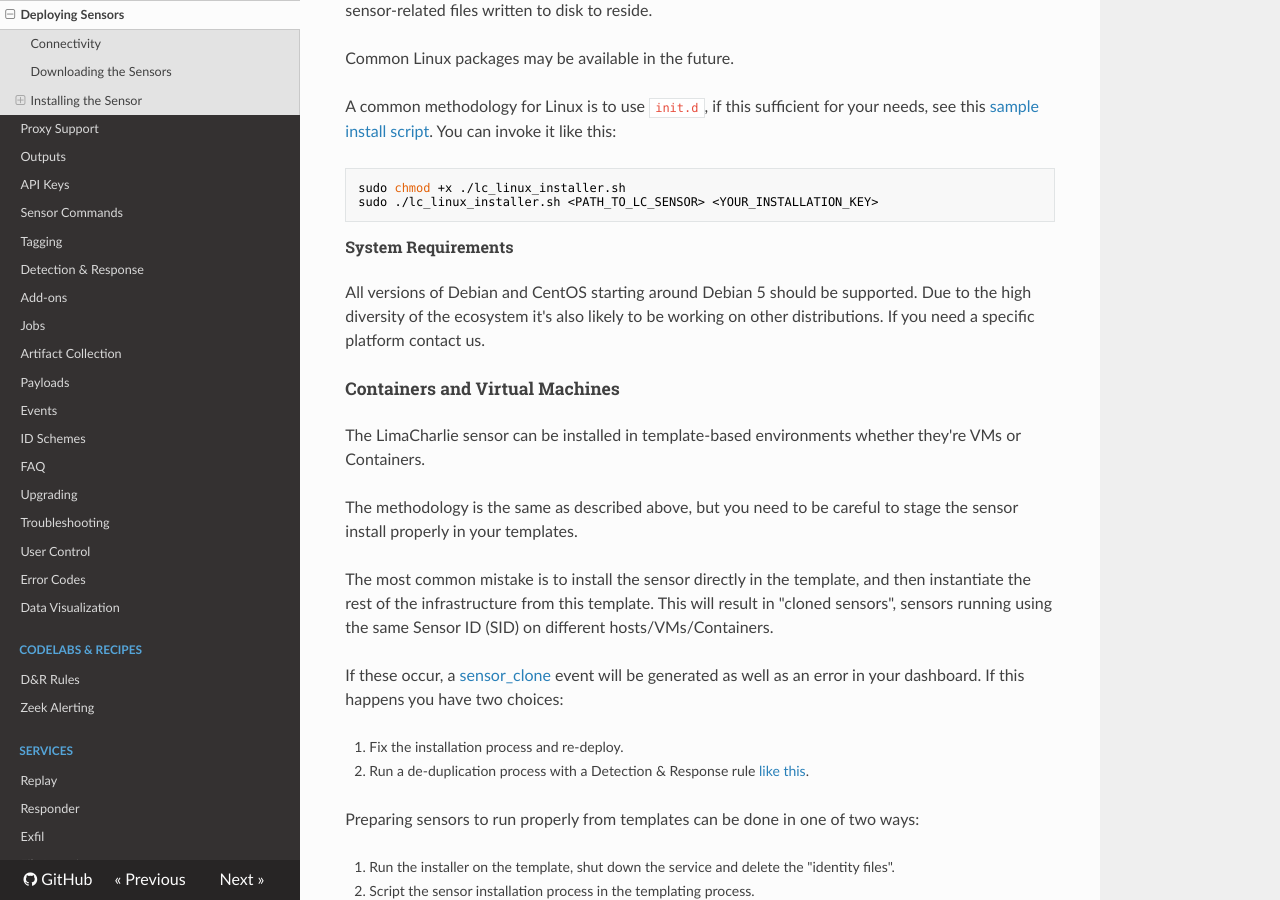
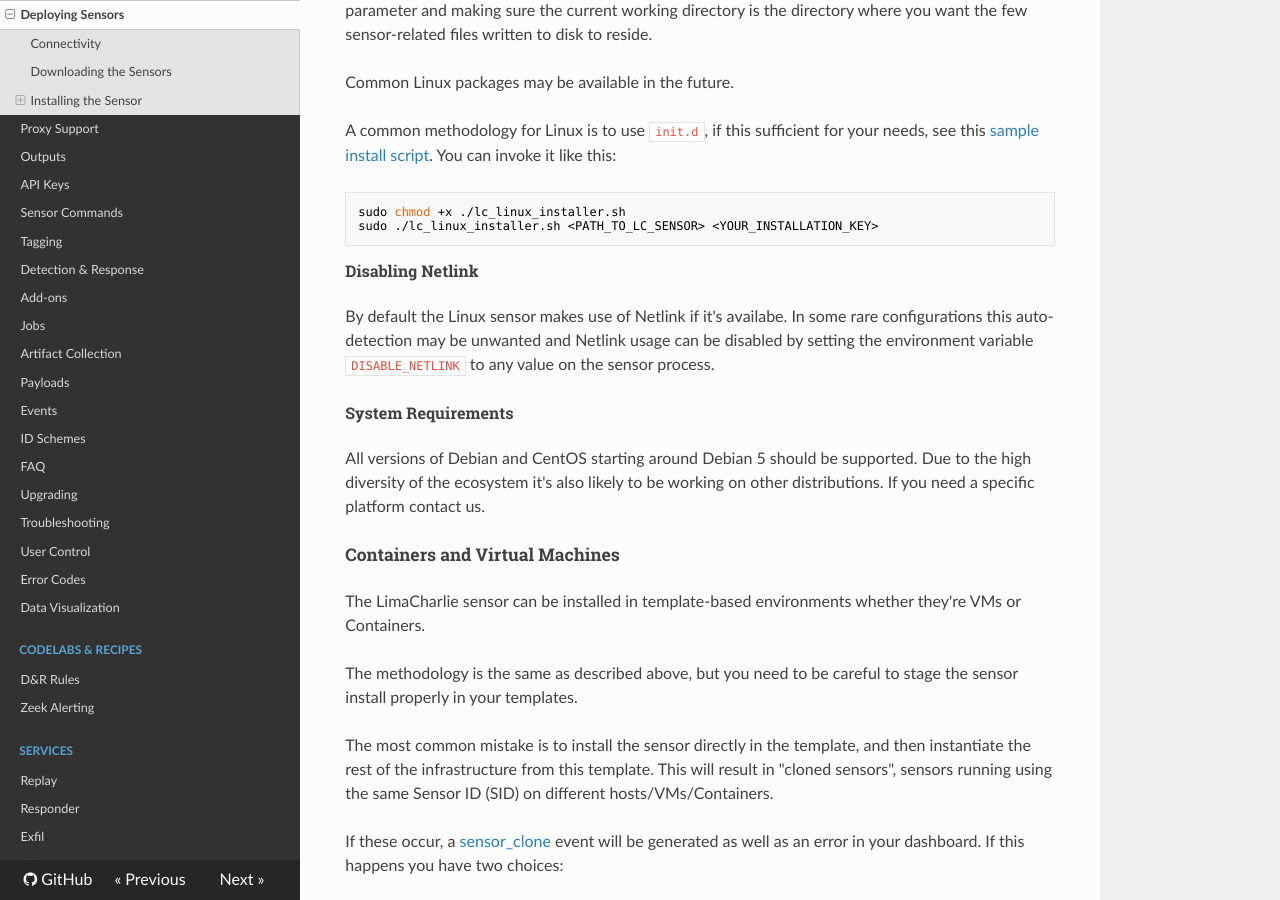
Before and after one commit to refractionPOINT/lce_doc, an MkDocs documentation site: the page built from docs/deploy_sensor.md, in a window 1280 px wide and 900 px high, scrolled down 3523 px. Built offline with MkDocs 1.6.1, drawn with Linux system fonts in a browser that asks for light colours; nearby versions of some CDN libraries; old or Windows-style settings are respelled for this version of MkDocs.

Commit message:
Adding blurb about disabling netlink.

````diff
--- a/docs/deploy_sensor.md
+++ b/docs/deploy_sensor.md
@@ -106,6 +106,11 @@ You can invoke it like this:
 sudo chmod +x ./lc_linux_installer.sh
 sudo ./lc_linux_installer.sh <PATH_TO_LC_SENSOR> <YOUR_INSTALLATION_KEY>
 ```
+
+#### Disabling Netlink
+By default the Linux sensor makes use of Netlink if it's availabe. In some rare configurations
+this auto-detection may be unwanted and Netlink usage can be disabled by setting the
+environment variable `DISABLE_NETLINK` to any value on the sensor process.
 
 #### System Requirements
 All versions of Debian and CentOS starting around Debian 5 should be supported. Due to the high diversity of the ecosystem
````
